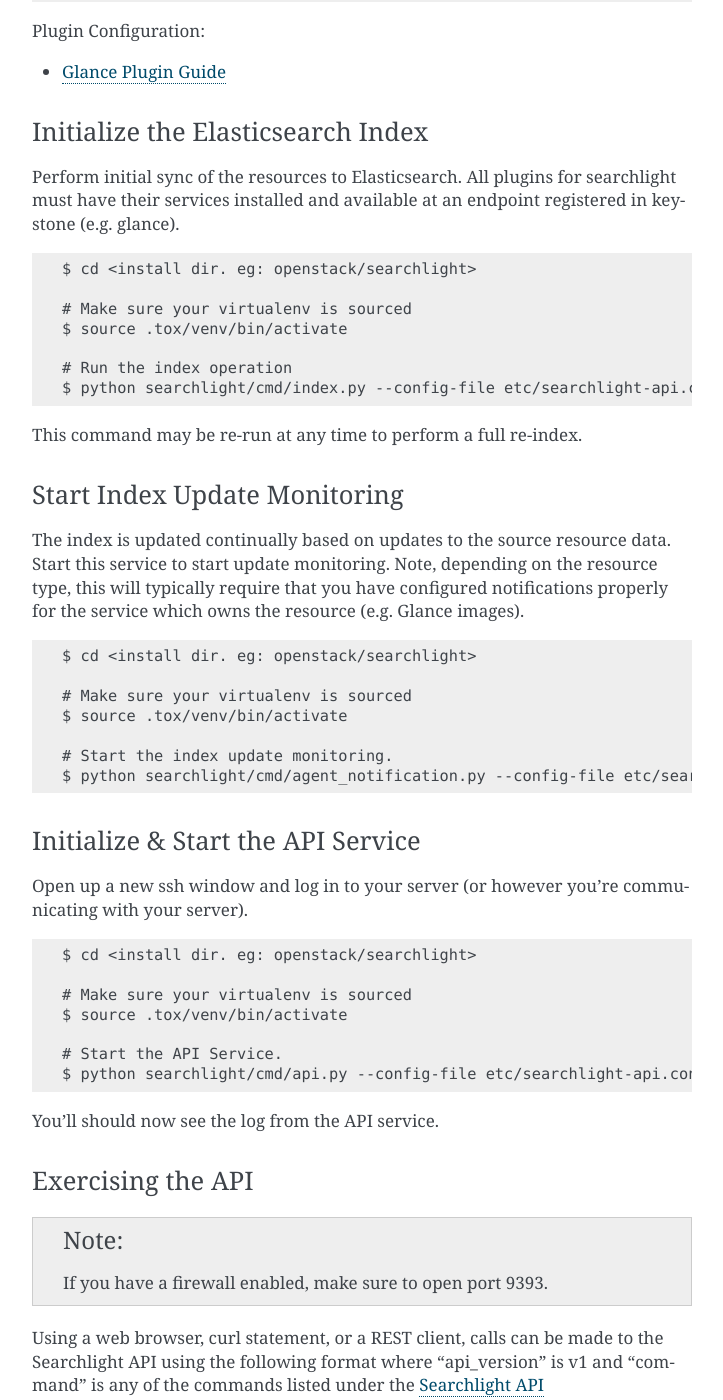
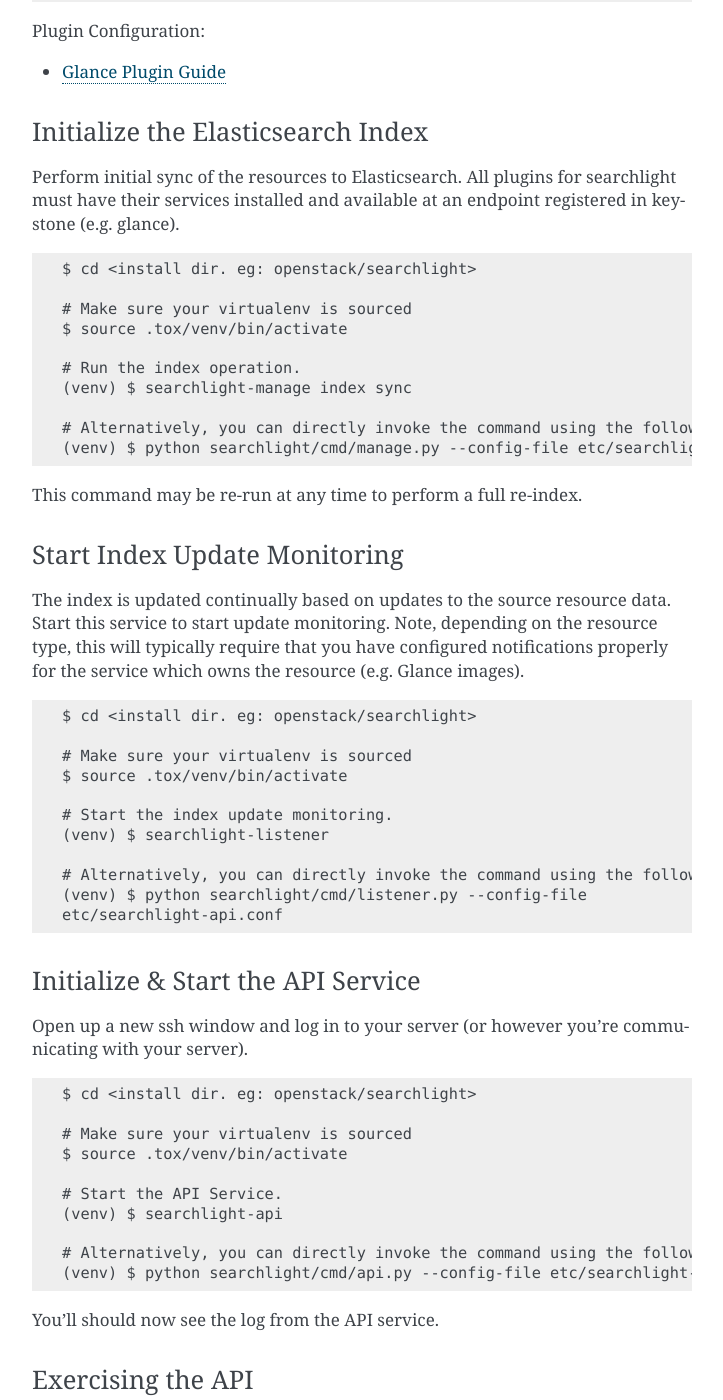
Before and after one commit to openstack-archive/searchlight, a Sphinx documentation site: the page built from doc/source/dev-environment.rst, in a window 1280 px wide and 1400 px high, scrolled down 3226 px. Shown: the whole window, without its empty margins (388-1111 px from the left). Built offline with Sphinx 7.4.7, drawn with Linux system fonts in a browser that asks for light colours; formulas are drawn with MathJax 3; the version number is read from the project's files by our own code.

Commit message:
Document Listener and Manage Entrypoints Dev Docs
Per: https://review.openstack.org/#/c/196750/2

The entrypoints were updated:

Renames 'index' entrypoint (and cmd) to 'manage', and adds a command
'index' whose current only subcommand is 'sync' (with the intent that
we'll add more, like testing how in-sync things are).

Adds an entry point 'listener' for the notification listener, and
renames that cmd to 'listener'.

Change-Id: Ieda4274aa8122ef72fcf038779559cf3f3165aa4
Partial-Bug: #1471955

```diff
--- a/doc/source/dev-environment.rst
+++ b/doc/source/dev-environment.rst
@@ -205,8 +205,11 @@
    # Make sure your virtualenv is sourced
    $ source .tox/venv/bin/activate
 
-   # Run the index operation
-   $ python searchlight/cmd/index.py --config-file etc/searchlight-api.conf
+   # Run the index operation.
+   (venv) $ searchlight-manage index sync
+
+   # Alternatively, you can directly invoke the command using the following.
+   (venv) $ python searchlight/cmd/manage.py --config-file etc/searchlight-api.conf index sync
 
 This command may be re-run at any time to perform a full re-index.
 
@@ -227,7 +230,11 @@
    $ source .tox/venv/bin/activate
 
    # Start the index update monitoring.
-   $ python searchlight/cmd/agent_notification.py --config-file etc/searchlight-api.conf
+   (venv) $ searchlight-listener
+
+   # Alternatively, you can directly invoke the command using the following.
+   (venv) $ python searchlight/cmd/listener.py --config-file
+   etc/searchlight-api.conf
 
 Initialize & Start the API Service
 ==================================
@@ -246,7 +253,10 @@
    $ source .tox/venv/bin/activate
 
    # Start the API Service.
-   $ python searchlight/cmd/api.py --config-file etc/searchlight-api.conf
+   (venv) $ searchlight-api
+
+   # Alternatively, you can directly invoke the command using the following.
+   (venv) $ python searchlight/cmd/api.py --config-file etc/searchlight-api.conf
 
 You’ll should now see the log from the API service.
 
```
